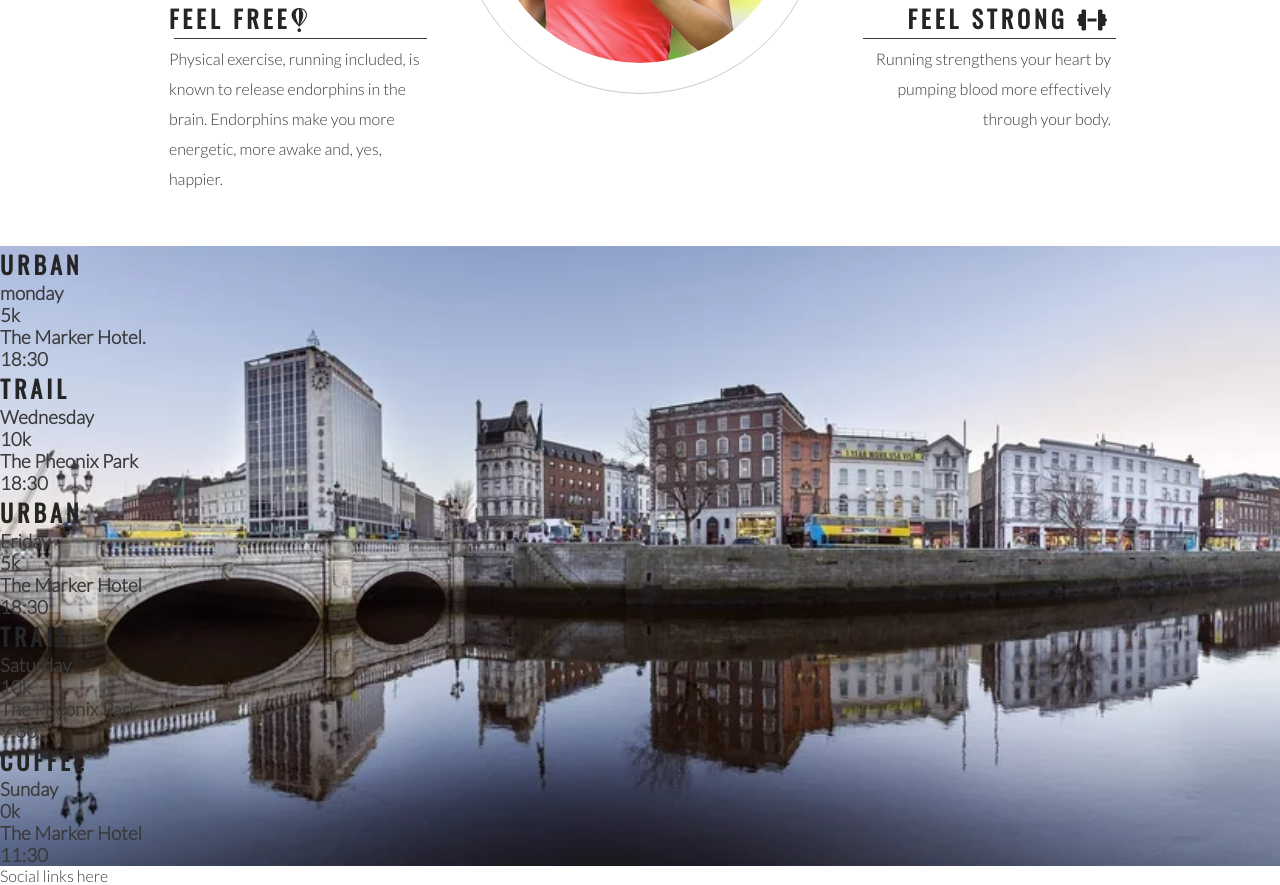
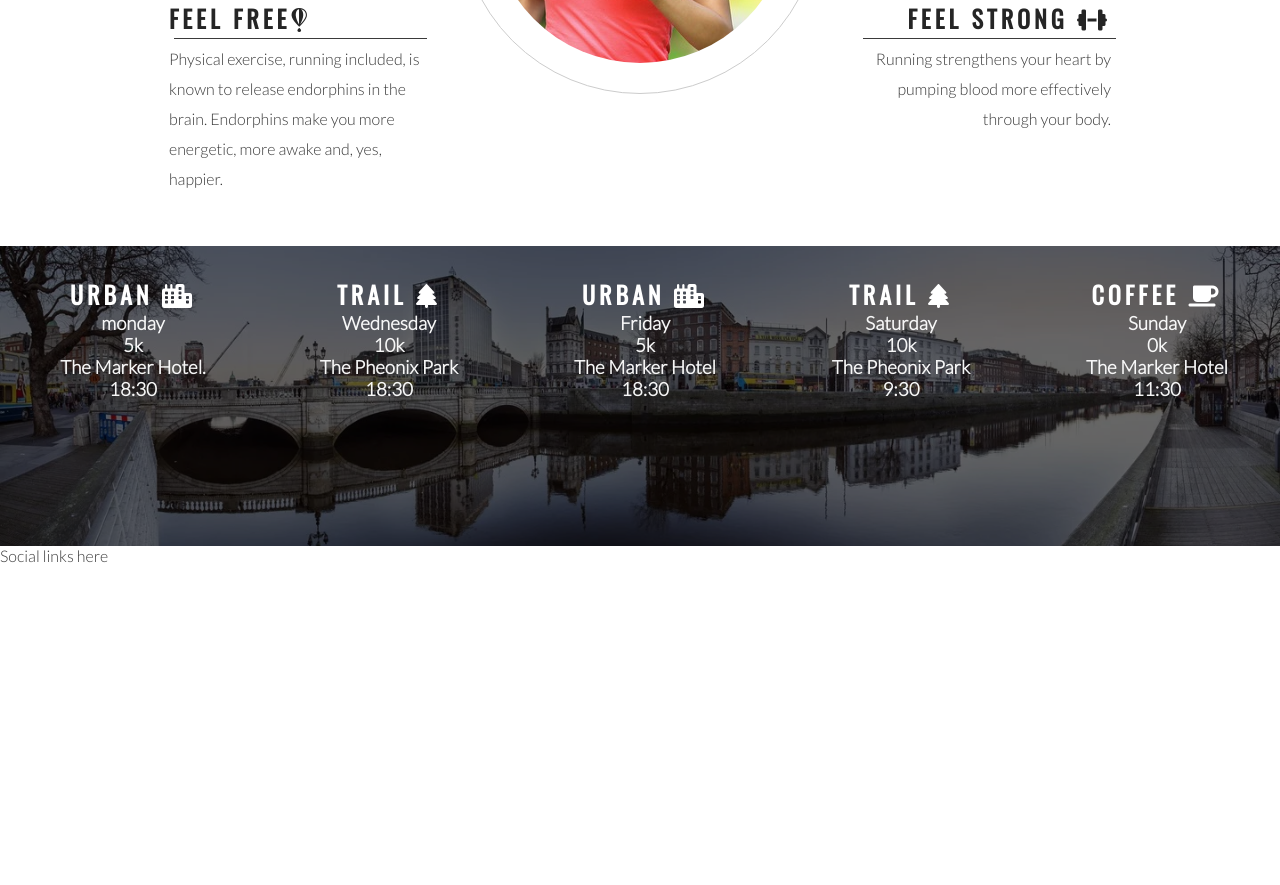
Before and after one commit to Code-Institute-Submissions/runrun, a plain HTML site: page index.html in a window 1280 px wide. Shown: the part 1049-1934 px from the top of the page. After the commit the page ends 1614 px from the top, so only its background shows below. Drawn offline with nearby package versions, Linux system fonts and the light colour scheme.

Commit message:
add styles times panels and add icons

```diff
--- a/assets/css/style.css
+++ b/assets/css/style.css
@@ -202,3 +202,18 @@ hr{
     width:  100%;
     overflow:   hidden;
 }
+ #times div {
+     color:#fafafafa;
+     background-color:rgba(0, 0,0, .6);
+     width: 20%;
+     height: 300px;
+     float: left;
+     padding: 30px 0 0 10px;
+     text-align: center;
+     border-style: solid 2px white;
+     box-sizing: border-box;
+ }
+
+ #times h2{
+     color: white;
+ }
--- a/index.html
+++ b/index.html
@@ -70,7 +70,7 @@
      <section id="times">
 
         <div>
-            <h2>Urban</h2>
+            <h2>Urban   <i class="fas fa-city"></i></h2>
             <h3>monday</h3>
             <h3>5k</h3>
             <h3>The Marker Hotel.</h3>
@@ -78,7 +78,7 @@
         </div>
 
         <div>
-            <h2>Trail</h2>
+            <h2>Trail <i class="fas fa-tree"></i></h2>
             <h3>Wednesday</h3>
             <h3>10k</h3>
             <h3>The Pheonix Park</h3>
@@ -86,7 +86,7 @@
         </div>
 
         <div>
-            <h2>Urban</h2>
+            <h2>Urban   <i class="fas fa-city"></i></h2>
             <h3>Friday</h3>
             <h3>5k</h3>
             <h3>The Marker Hotel</h3>
@@ -94,7 +94,7 @@
         </div>
 
         <div>
-            <h2>Trail</h2>
+            <h2>Trail   <i class="fas fa-tree"></i></h2>
             <h3>Saturday</h3>
             <h3>10k</h3>
             <h3>The Pheonix Park</h3>
@@ -102,7 +102,7 @@
         </div>
 
         <div>
-            <h2>Coffee</h2>
+            <h2>Coffee  <i class="fas fa-coffee"></i></h2>
             <h3>Sunday</h3>
             <h3>0k</h3>
             <h3>The Marker Hotel</h3>
```
